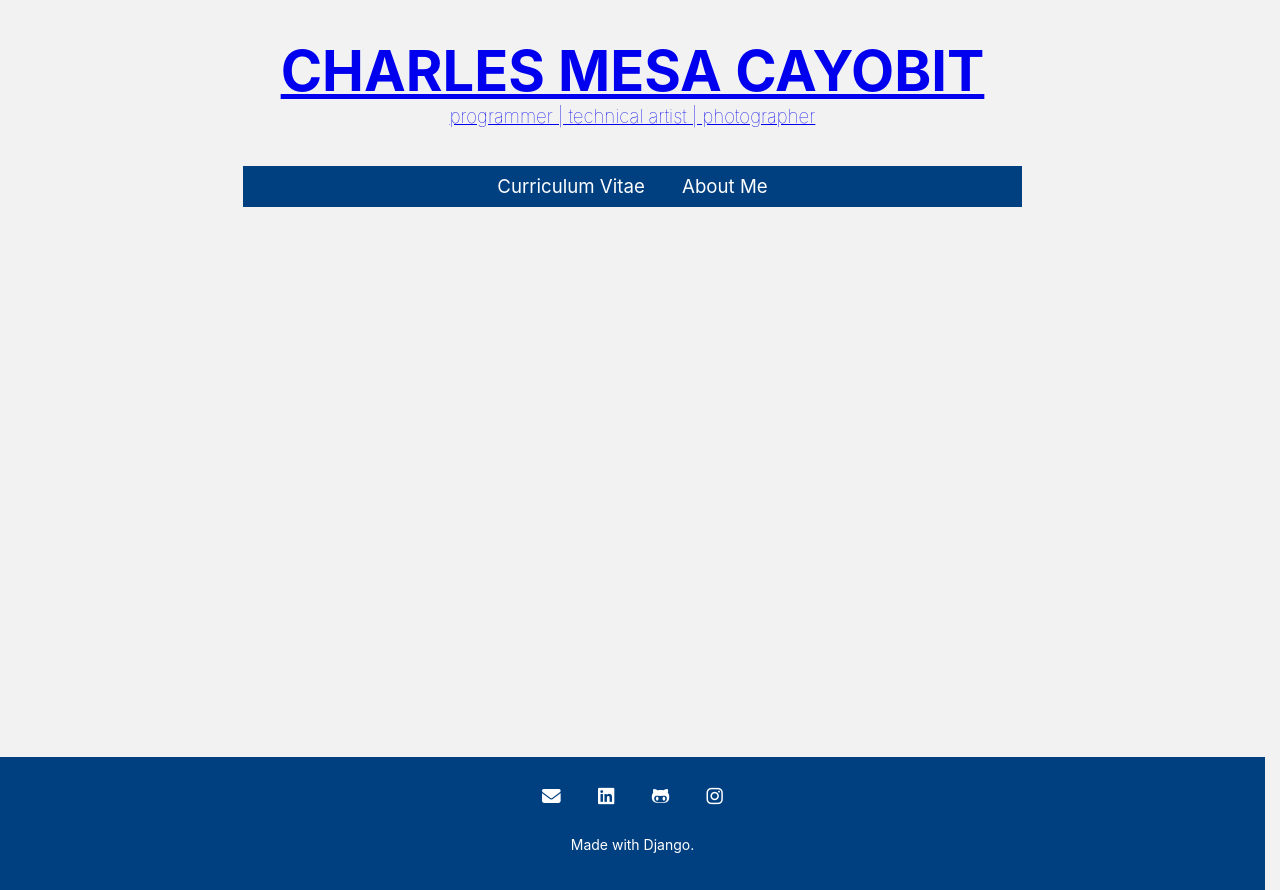
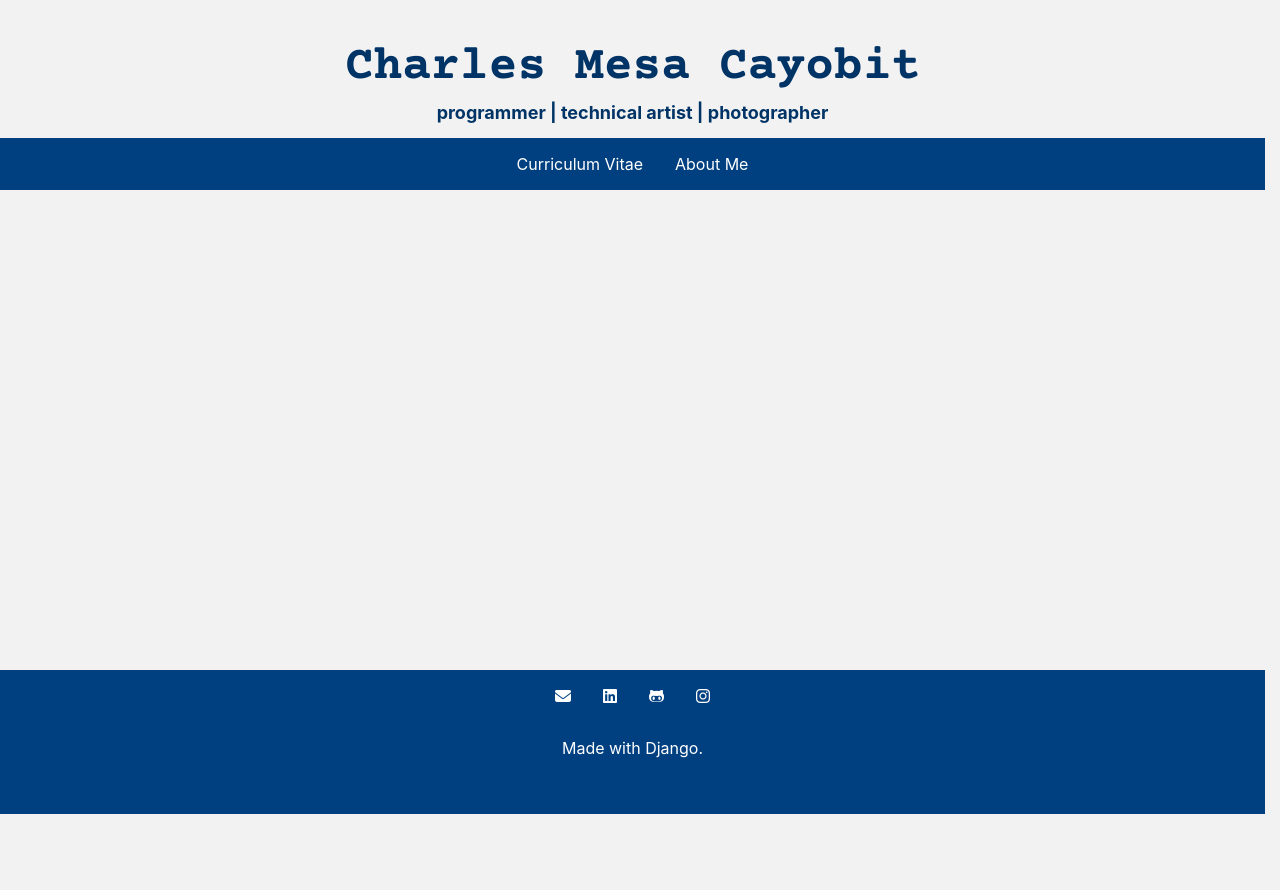
Before and after one commit to CharlesMC11/CharlesMC11.github.io, a Django app: template core/templates/core/3d.html in a window 1280 px wide. After the commit the page ends 814 px from the top, so only its background shows below. Run offline with Django 3.2, Linux system fonts and the light colour scheme; the template is opened without the code that fills it, so the values that code supplies are empty; some libraries are stand-ins or nearby versions.

Commit message:
Consolidate `CSS` files

```diff
--- a/core/static/core/css/main.css
+++ b/core/static/core/css/main.css
@@ -26,164 +26,224 @@
     --tertiary-color-light: hsl(from var(--tertiary-color) h calc(s / 3) 95%);
 }
 
-* {
-    font-family: -apple-system, Helvetica, Arial, sans-serif, "Apple Color Emoji";
-    font-size: var(--primary-font-size);
-    margin: 0;
-    padding: 0;
+/* Start APIs ---------------------------------------------------------------*/
+
+.courier-prime-bold {
+    font-family: "Courier Prime", monospace;
+    font-weight: 700;
+    font-style: normal;
+}
+
+/* End APIs -----------------------------------------------------------------*/
+
+html {
     scrollbar-gutter: stable;
 }
 
 body {
+    align-items: center;
     background-color: var(--secondary-color-dark);
-    display: grid;
-    grid-template-areas:
-    "header header header"
-    "left main right"
-    "footer footer footer";
-    place-self: center;
-    justify-content: stretch;
+    display: flex;
+    flex-direction: column;
+    font-family: -apple-system, Helvetica, Arial, sans-serif, "Apple Color Emoji";
+    gap: 5vh;
+    margin: 0;
 }
 
-@media screen and (max-width: var(--mobile-screen-width)) {
-    :root {
-        --primary-font-size: 10pt;
-    }
+header, footer {
+    align-items: center;
+    background-color: var(--primary-color);
+    color: var(--secondary-color);
+    display: flex;
+    flex-direction: column;
+    text-align: center;
+    width: 100%;
+}
 
-    body {
-        grid-template-areas:
-      "header"
-      "main"
-      "footer";
-    }
+.brand {
+    background-color: var(--secondary-color-dark);
+    width: 100%;
+}
+
+.brand * {
+    color: var(--primary-color-dark);
+    text-decoration: none;
+}
+
+.brand h1 {
+    font-size: xxx-large;
+    margin-bottom: 0.5rem;
+}
+
+.brand h2 {
+    font-size: large;
+    margin-top: 0;
+    text-transform: lowercase;
+}
+
+.navbar {
+    align-items: stretch;
+    display: flex;
+    list-style: none;
+    margin: 0;
+    padding: 0;
+    justify-content: center;
+}
+
+.navbar li {
+    padding: 1em;
+}
+
+.navbar a {
+    color: var(--secondary-color);
+    text-decoration: none;
+}
+
+header .navbar li:hover {
+    background-color: var(--primary-color-dark);
 }
 
 footer {
     box-shadow: 0 100vh 0 100vh var(--primary-color);
-    grid-area: footer;
-    padding: var(--primary-padding);
+    padding-bottom: 2.5rem;
 }
 
-footer p {
-    font-size: 0.75em;
-    min-font-size: 11pt;
-}
-
-footer,
-header {
-    background-color: var(--primary-color);
-    color: var(--secondary-color);
-    text-align: center;
-    z-index: 10;
-}
-
-header {
-    grid-area: header;
+footer .navbar a:hover {
+    color: var(--primary-color-light)
 }
 
 main {
-    grid-area: main;
-    /*max-width: var(--max-content-width);*/
-    max-width: 80ch;
+    align-items: center;
+    display: flex;
+    max-width: 75vw;
     min-height: 50vh;
-    padding: calc(var(--primary-padding) * 4);
-    place-self: center center;
-    place-content: center space-around;
+    justify-content: space-around;
+}
+
+iframe {
+    --height: 540px;
+
+    border-style: hidden;
+    height: var(--height);
+    width: calc(var(--height) / 9 * 16);
 }
 
 p {
-    padding: var(--primary-padding);
+    max-width: 70ch;
 }
 
-/* Classes ------------------------------------------------------------------ */
+/* Curriculum Vitae ---------------------------------------------------------*/
 
-
-.brand {
-    color: var(--primary-color);
-    background-color: var(--secondary-color-dark);
-
-    gap: var(--primary-padding);
-    padding: calc(var(--primary-padding) * 2);
+#cv {
+    display: flex;
+    flex-flow: column nowrap;
+    gap: 1vw;
 }
 
-.brand {
-    text-decoration: none;
+#cv ul {
+    --padding-left: 2rem;
+
+    padding-left: var(--padding-left);
 }
 
-.brand h1 {
-    font-size: var(--brand-title-font-size);
-    text-transform: uppercase;
+#cv li {
+    list-style: none;
 }
 
-
-.brand h2 {
-    font-size: var(--brand-subtitle-font-size);
-    font-weight: lighter;
-    text-transform: lowercase;
+#cv__skills {
+    display: flex;
+    flex-flow: row wrap;
+    gap: 2vw;
+    justify-content: space-around;
 }
 
-
-@media screen and (max-width: var(--mobile-screen-width)) {
-    .brand h1 {
-        font-size: calc(var(--brand-title-font-size) / 2);
-    }
-
-    .brand h2 {
-        font-size: calc(var(--brand-subtitle-font-size) / 2);
-    }
+#cv__skills li {
+    max-width: 20ch;
+    min-width: 15ch;
 }
 
-
-.dropdown {
-    background-color: var(--primary-color-transparent);
-    left: 0;
-    position: absolute;
-    text-align: left;
-    top: 100%;
-    visibility: hidden;
-    width: 150%;
+.cv__list-item {
+    margin: 0;
+    padding: 0.5rem 0;
 }
 
-.dropdown__button {
-    position: relative;
+p.cv__list-item {
+    padding: 0;
+    line-height: 2rem;
 }
 
-.dropdown__button::after {
-    content: " ▸";
-}
-
-.dropdown__button:hover::after {
-    content: " ▾";
-}
-
-.dropdown__button:active .dropdown,
-.dropdown__button:hover .dropdown {
-    visibility: visible;
-}
-
-.dropdown__item {
-    list-style: none;
-    padding: var(--button-padding);
-}
-
-.dropdown__item:hover {
-    background-color: var(--primary-color);
-}
-
-.dropdown__item:hover .dropdown__link {
-    color: var(--secondary-color);
+.cv__date-container {
+    float: right;
 }
 
 /* About Me -----------------------------------------------------------------*/
 
 #about-me {
+    --gap: 2rem;
+
     align-items: center;
     display: flex;
-    flex-direction: row;
-    gap: 2rem;
+    flex-flow: row wrap;
+    gap: var(--gap);
     justify-content: space-around;
 }
 
 #about-me img {
-    width: 512px;
+    --width: 256px;
+
+    width: var(--width);
 }
+
+/* @media -------------------------------------------------------------------*/
+
+@media screen and (max-width: 1200px) {
+
+    #about-me {
+        gap: calc(var(--gap) / 4);
+    }
+
+    #about-me img {
+        width: calc(var(--width) * 0.75);
+    }
+}
+
+@media screen and (max-width: 900px) {
+
+    body {
+        gap: 2vh;
+    }
+
+    #cv ul {
+        padding-left: 1rem;
+    }
+
+    .cv__date-container {
+        display: block;
+        float: none;
+        padding: 0.5rem 0;
+    }
+
+}
+
+@media screen and (max-width: 500px) {
+
+    body {
+        gap: 0;
+    }
+
+    main {
+        max-width: 85vw;
+    }
+
+    .brand h2 {
+        font-size: 1em;
+    }
+
+    #cv ul {
+        padding-left: 0;
+    }
+
+    #cv__skills {
+        display: block;
+    }
+}
```
Also changed, not shown: core/static/core/css/cv.css (deleted, +0 -32 lines).
